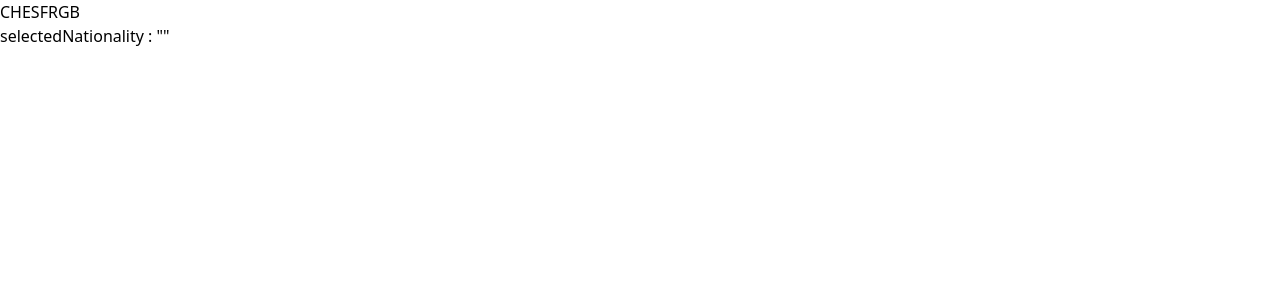
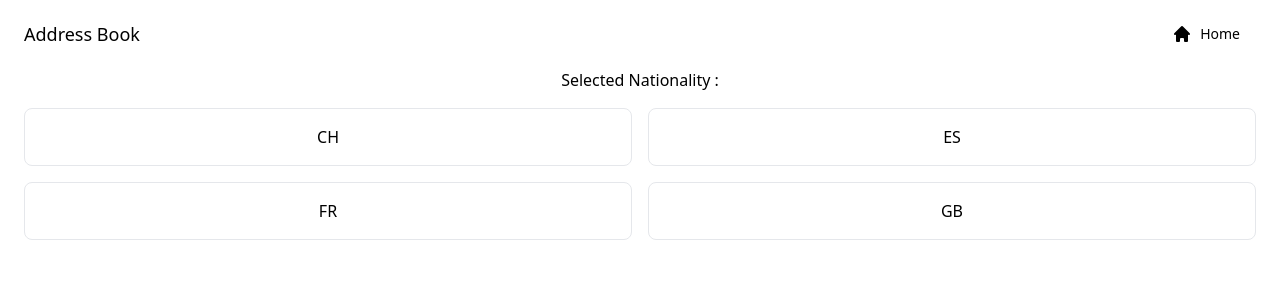
Before and after one commit to NourelhoudaDha/address-book-app, a React app: page /settings in a window 1280 px wide. Shown: the top 300 px of the page. Built offline with nearby package versions, Linux system fonts and the light colour scheme.

Commit message:
add design to settings

```diff
--- a/src/components/nationalityItem/NationalityItem.jsx
+++ b/src/components/nationalityItem/NationalityItem.jsx
@@ -6,9 +6,12 @@ const NationalityItem = ({ onClick, value }) => {
     onClick(value)
   }, [])
   return (
-    <view type='text' onClick={memoizedUpdateNationality}>
-      {value}
-    </view>
+    <button
+      onClick={memoizedUpdateNationality}
+      className='hover:bg-light-blue-500 hover:border-transparent hover:shadow-lg group block rounded-lg p-4 border border-gray-200 flex items-center justify-center'
+    >
+      <div>{value}</div>
+    </button>
   )
 }
 
--- a/src/pages/settings/Settings.jsx
+++ b/src/pages/settings/Settings.jsx
@@ -1,4 +1,5 @@
 import { useCallback } from 'react'
+import { useHistory } from 'react-router-dom'
 import { useDispatch, useSelector } from 'react-redux'
 import { NATIONALITIES } from '../../constants'
 import NationalityItem from '../../components/nationalityItem/NationalityItem.jsx'
@@ -7,13 +8,41 @@ import { selectNationality } from '../../store/selectors'
 
 const Settings = () => {
   const dispatch = useDispatch()
+  const history = useHistory()
   const selectedNationality = useSelector(selectNationality)
   const memoizedUpdateNationality = useCallback((nationality) => {
     dispatch(updateNationality(nationality))
   }, [])
 
+  const memoizedGoToHome = useCallback(() => {
+    history.push('/')
+  }, [])
+
   return (
-    <div>
+    <section className='px-4 sm:px-6 lg:px-4 xl:px-6 pt-4 pb-4 sm:pb-6 lg:pb-4 xl:pb-6 space-y-4'>
+      <header className='flex items-center justify-between'>
+        <h2 className='text-lg leading-6 font-medium text-black'>
+          Address Book
+        </h2>
+        <button
+          className='hover:bg-light-blue-200 hover:text-light-blue-800 group flex items-center rounded-md bg-light-blue-100 text-light-blue-600 text-sm font-medium px-4 py-2'
+          onClick={memoizedGoToHome}
+        >
+          <svg
+            className='group-hover:text-light-blue-600 text-light-blue-500 mr-2'
+            width='20'
+            height='20'
+            fill='currentColor'
+          >
+            <path d='M10.707 2.293a1 1 0 00-1.414 0l-7 7a1 1 0 001.414 1.414L4 10.414V17a1 1 0 001 1h2a1 1 0 001-1v-2a1 1 0 011-1h2a1 1 0 011 1v2a1 1 0 001 1h2a1 1 0 001-1v-6.586l.293.293a1 1 0 001.414-1.414l-7-7z' />
+          </svg>
+          Home
+        </button>
+      </header>
+      <p className='text-left md:text-center'>
+        Selected Nationality : {selectedNationality}
+      </p>
+      <div className='grid grid-cols-2  gap-4'>
         {NATIONALITIES.map((item, index) => (
           <NationalityItem
             onClick={memoizedUpdateNationality}
@@ -21,8 +50,8 @@ const Settings = () => {
             key={index}
           />
         ))}
-      <div> selectedNationality : {JSON.stringify(selectedNationality)}</div>
       </div>
+    </section>
   )
 }
 export default Settings
```
Lines whose indentation alone changed are shown as unchanged.
